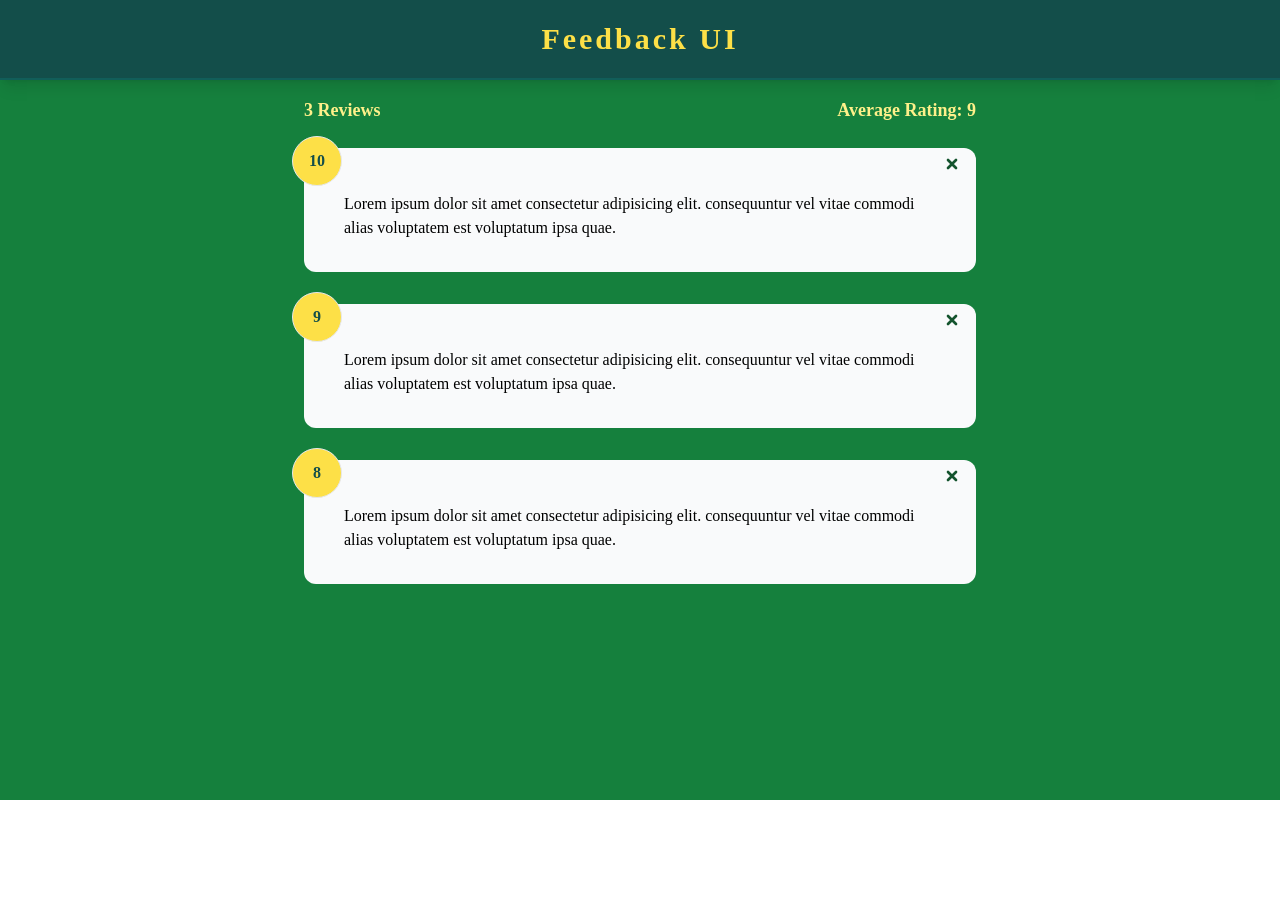
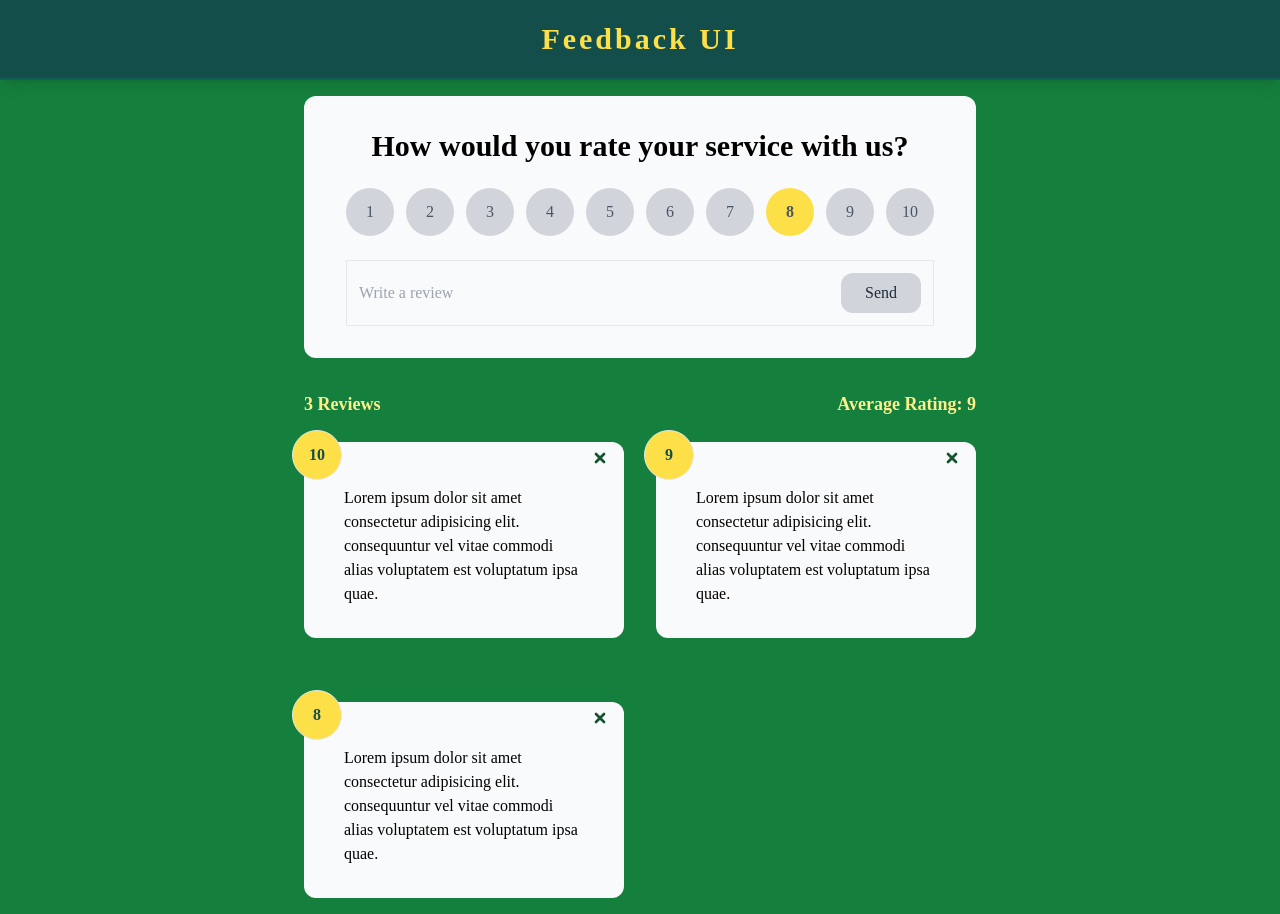
Before and after one commit to walshyc/feedback-app, a React (Create React App) app: page / in a window 1280 px wide. Before the commit the page ends 800 px from the top, so only its background shows below. Built offline with nearby package versions, Linux system fonts and the light colour scheme; a web font is replaced by a local one.

Commit message:
finished project

```diff
--- a/package.json
+++ b/package.json
@@ -9,6 +9,7 @@
     "react": "^17.0.2",
     "react-dom": "^17.0.2",
     "react-scripts": "5.0.0-next.58",
+    "uuid": "^8.3.2",
     "web-vitals": "^2.1.2"
   },
   "scripts": {
--- a/src/App.js
+++ b/src/App.js
@@ -1,8 +1,10 @@
 import { useState } from 'react';
+import { v4 as uuidv4 } from 'uuid';
 import Header from './components/Header';
 import FeedbackData from '../src/data/feedbackData';
 import FeedbackList from './components/FeedbackList';
 import FeedbackStats from './components/FeedbackStats';
+import FeedbackForm from './components/FeedbackForm';
 
 function App() {
   const [feedback, setFeedback] = useState(FeedbackData);
@@ -10,10 +12,15 @@ function App() {
     if (window.confirm('Are you sure you want to delete'))
       setFeedback(feedback.filter((item) => item.id !== id));
   };
+  const addFeedback = (newFeedback) => {
+    newFeedback.id = uuidv4();
+    setFeedback([...feedback, newFeedback]);
+  };
   return (
     <div className="bg-green-700 min-h-screen font-baloo">
       <Header></Header>
       <div className="max-w-2xl mx-4 sm:mx-auto flex flex-col">
+        <FeedbackForm handleAdd={addFeedback}></FeedbackForm>
         <FeedbackStats feedback={feedback}></FeedbackStats>
         <FeedbackList
           feedback={feedback}
--- /dev/null
+++ b/src/components/FeedbackForm.jsx
@@ -0,0 +1,66 @@
+import { useState } from 'react';
+import RatingSelect from './RatingSelect';
+import Button from './shared/Button';
+import Card from './shared/Card';
+
+const FeedbackForm = ({ handleAdd }) => {
+  const [text, setText] = useState('');
+  const [rating, setRating] = useState(10);
+  const [message, setMessage] = useState('');
+  const [btnDisabled, setBtnDisabled] = useState(true);
+  const handleTextChange = (e) => {
+    if (text === '') {
+      setBtnDisabled(true);
+      setMessage(null);
+    } else if (text !== '' && text.trim().length <= 9) {
+      setBtnDisabled(true);
+      setMessage('Text must be at least 10 characters');
+    } else {
+      setMessage(null);
+      setBtnDisabled(false);
+    }
+    setText(e.target.value);
+  };
+
+  const handleSubmit = (e) => {
+    e.preventDefault();
+    if (text.trim().length > 9) {
+      const newFeedback = {
+        text,
+        rating,
+      };
+      handleAdd(newFeedback);
+      setText('');
+
+      setBtnDisabled(true);
+    }
+  };
+  return (
+    <Card>
+      <div className="flex flex-col">
+        <form onSubmit={handleSubmit} className="flex flex-col">
+          <h2 className="font-bold text-3xl text-center">
+            How would you rate your service with us?
+          </h2>
+          <RatingSelect select={(rating) => setRating(rating)}></RatingSelect>
+          <div className="flex flex-col gap-8 sm:flex-row justify-between border p-3">
+            <input
+              value={text}
+              onChange={handleTextChange}
+              type="text"
+              placeholder="Write a review"
+              className="bg-transparent outline-0"
+            />
+            <Button version="primary" type="submit" isDisabled={btnDisabled}>
+              Send
+            </Button>
+          </div>
+        </form>
+
+        {message && <div className="text-black text-sm mt-2">{message}</div>}
+      </div>
+    </Card>
+  );
+};
+
+export default FeedbackForm;
--- a/src/components/FeedbackList.jsx
+++ b/src/components/FeedbackList.jsx
@@ -5,7 +5,7 @@ const FeedbackList = ({ feedback, handleDelete }) => {
     return <p>No feedback yet</p>;
   }
   return (
-    <>
+    <div className='grid grid-cols-1 sm:grid-cols-2 gap-8'>
       {feedback.map((fb) => (
         <FeedbackItem
           key={fb.id}
@@ -13,7 +13,7 @@ const FeedbackList = ({ feedback, handleDelete }) => {
           handleDelete={handleDelete}
         ></FeedbackItem>
       ))}
-    </>
+    </div>
   );
 };
 
--- /dev/null
+++ b/src/components/RatingSelect.jsx
@@ -0,0 +1,215 @@
+import { useState } from 'react';
+
+const RatingSelect = ({ select }) => {
+  const [selected, setSelected] = useState(8);
+  const handleChange = (e) => {
+    setSelected(+e.currentTarget.value);
+    select(+e.currentTarget.value);
+  };
+  return (
+    <div className="flex flex-wrap gap-3 justify-center items-center my-6">
+      <div
+        className={
+          selected === 1
+            ? 'bg-yellow-300 text-gray-600 font-bold h-12 w-12 rounded-full flex justify-center items-center cursor-pointer'
+            : 'bg-gray-300 text-gray-600 h-12 w-12 rounded-full flex justify-center items-center cursor-pointer'
+        }
+      >
+        <label className="p-4 cursor-pointer select-none" htmlFor="num1">
+          1
+        </label>
+        <input
+          type="radio"
+          name="rating"
+          id="num1"
+          value="1"
+          onChange={handleChange}
+          checked={selected === 1}
+          className="appearance-none"
+        />
+      </div>
+      <div
+        className={
+          selected === 2
+            ? 'bg-yellow-300 text-gray-600 font-bold h-12 w-12 rounded-full flex justify-center items-center cursor-pointer'
+            : 'bg-gray-300 text-gray-600 h-12 w-12 rounded-full flex justify-center items-center cursor-pointer'
+        }
+      >
+        <input
+          type="radio"
+          className="appearance-none"
+          name="rating"
+          id="num2"
+          value="2"
+          onChange={handleChange}
+          checked={selected === 2}
+        />
+        <label className="p-4 cursor-pointer select-none" htmlFor="num2">
+          2
+        </label>
+      </div>
+      <div
+        className={
+          selected === 3
+            ? 'bg-yellow-300 text-gray-600 font-bold h-12 w-12 rounded-full flex justify-center items-center cursor-pointer'
+            : 'bg-gray-300 text-gray-600 h-12 w-12 rounded-full flex justify-center items-center cursor-pointer'
+        }
+      >
+        <input
+          type="radio"
+          className="appearance-none"
+          name="rating"
+          id="num3"
+          value="3"
+          onChange={handleChange}
+          checked={selected === 3}
+        />
+        <label className="p-4 cursor-pointer select-none" htmlFor="num3">
+          3
+        </label>
+      </div>
+      <div
+        className={
+          selected === 4
+            ? 'bg-yellow-300 text-gray-600 font-bold h-12 w-12 rounded-full flex justify-center items-center cursor-pointer'
+            : 'bg-gray-300 text-gray-600 h-12 w-12 rounded-full flex justify-center items-center cursor-pointer'
+        }
+      >
+        <input
+          type="radio"
+          className="appearance-none"
+          name="rating"
+          id="num4"
+          value="4"
+          onChange={handleChange}
+          checked={selected === 4}
+        />
+        <label className="p-4 cursor-pointer select-none" htmlFor="num4">
+          4
+        </label>
+      </div>
+      <div
+        className={
+          selected === 5
+            ? 'bg-yellow-300 text-gray-600 font-bold h-12 w-12 rounded-full flex justify-center items-center cursor-pointer'
+            : 'bg-gray-300 text-gray-600 h-12 w-12 rounded-full flex justify-center items-center cursor-pointer'
+        }
+      >
+        <input
+          type="radio"
+          className="appearance-none"
+          name="rating"
+          id="num5"
+          value="5"
+          onChange={handleChange}
+          checked={selected === 5}
+        />
+        <label className="p-4 cursor-pointer select-none" htmlFor="num5">
+          5
+        </label>
+      </div>
+      <div
+        className={
+          selected === 6
+            ? 'bg-yellow-300 text-gray-600 font-bold h-12 w-12 rounded-full flex justify-center items-center cursor-pointer'
+            : 'bg-gray-300 text-gray-600 h-12 w-12 rounded-full flex justify-center items-center cursor-pointer'
+        }
+      >
+        <input
+          type="radio"
+          className="appearance-none"
+          name="rating"
+          id="num6"
+          value="6"
+          onChange={handleChange}
+          checked={selected === 6}
+        />
+        <label className="p-4 cursor-pointer select-none" htmlFor="num6">
+          6
+        </label>
+      </div>
+      <div
+        className={
+          selected === 7
+            ? 'bg-yellow-300 text-gray-600 font-bold h-12 w-12 rounded-full flex justify-center items-center cursor-pointer'
+            : 'bg-gray-300 text-gray-600 h-12 w-12 rounded-full flex justify-center items-center cursor-pointer'
+        }
+      >
+        <input
+          type="radio"
+          className="appearance-none"
+          name="rating"
+          id="num7"
+          value="7"
+          onChange={handleChange}
+          checked={selected === 7}
+        />
+        <label className="p-4 cursor-pointer select-none" htmlFor="num7">
+          7
+        </label>
+      </div>
+      <div
+        className={
+          selected === 8
+            ? 'bg-yellow-300 text-gray-600 font-bold h-12 w-12 rounded-full flex justify-center items-center cursor-pointer'
+            : 'bg-gray-300 text-gray-600 h-12 w-12 rounded-full flex justify-center items-center cursor-pointer'
+        }
+      >
+        <input
+          type="radio"
+          className="appearance-none"
+          name="rating"
+          id="num8"
+          value="8"
+          onChange={handleChange}
+          checked={selected === 8}
+        />
+        <label className="p-4 cursor-pointer select-none" htmlFor="num8">
+          8
+        </label>
+      </div>
+      <div
+        className={
+          selected === 9
+            ? 'bg-yellow-300 text-gray-600 font-bold h-12 w-12 rounded-full flex justify-center items-center cursor-pointer'
+            : 'bg-gray-300 text-gray-600 h-12 w-12 rounded-full flex justify-center items-center cursor-pointer'
+        }
+      >
+        <input
+          type="radio"
+          className="appearance-none"
+          name="rating"
+          id="num9"
+          value="9"
+          onChange={handleChange}
+          checked={selected === 9}
+        />
+        <label className="p-4 cursor-pointer select-none" htmlFor="num9">
+          9
+        </label>
+      </div>
+      <div
+        className={
+          selected === 10
+            ? 'bg-yellow-300 text-gray-600 font-bold h-12 w-12 rounded-full flex justify-center items-center cursor-pointer'
+            : 'bg-gray-300 text-gray-600 h-12 w-12 rounded-full flex justify-center items-center cursor-pointer'
+        }
+      >
+        <input
+          type="radio"
+          className="appearance-none"
+          name="rating"
+          id="num10"
+          value="10"
+          onChange={handleChange}
+          checked={selected === 10}
+        />
+        <label className="p-4 cursor-pointer select-none" htmlFor="num10">
+          10
+        </label>
+      </div>
+    </div>
+  );
+};
+
+export default RatingSelect;
--- /dev/null
+++ b/src/components/shared/Button.jsx
@@ -0,0 +1,17 @@
+const Button = ({ children, version, type, isDisabled }) => {
+  return (
+    <button
+      type={type}
+      disabled={isDisabled}
+      className={
+        version === 'primary'
+          ? 'px-6 py-2 bg-green-700 rounded-xl text-white font-semibold hover:bg-green-600 disabled:bg-gray-300 disabled:text-gray-800 disabled:font-light'
+          : 'px-6 py-2 bg-yellow-200 rounded-xl text-white'
+      }
+    >
+      {children}
+    </button>
+  );
+};
+
+export default Button;
```
